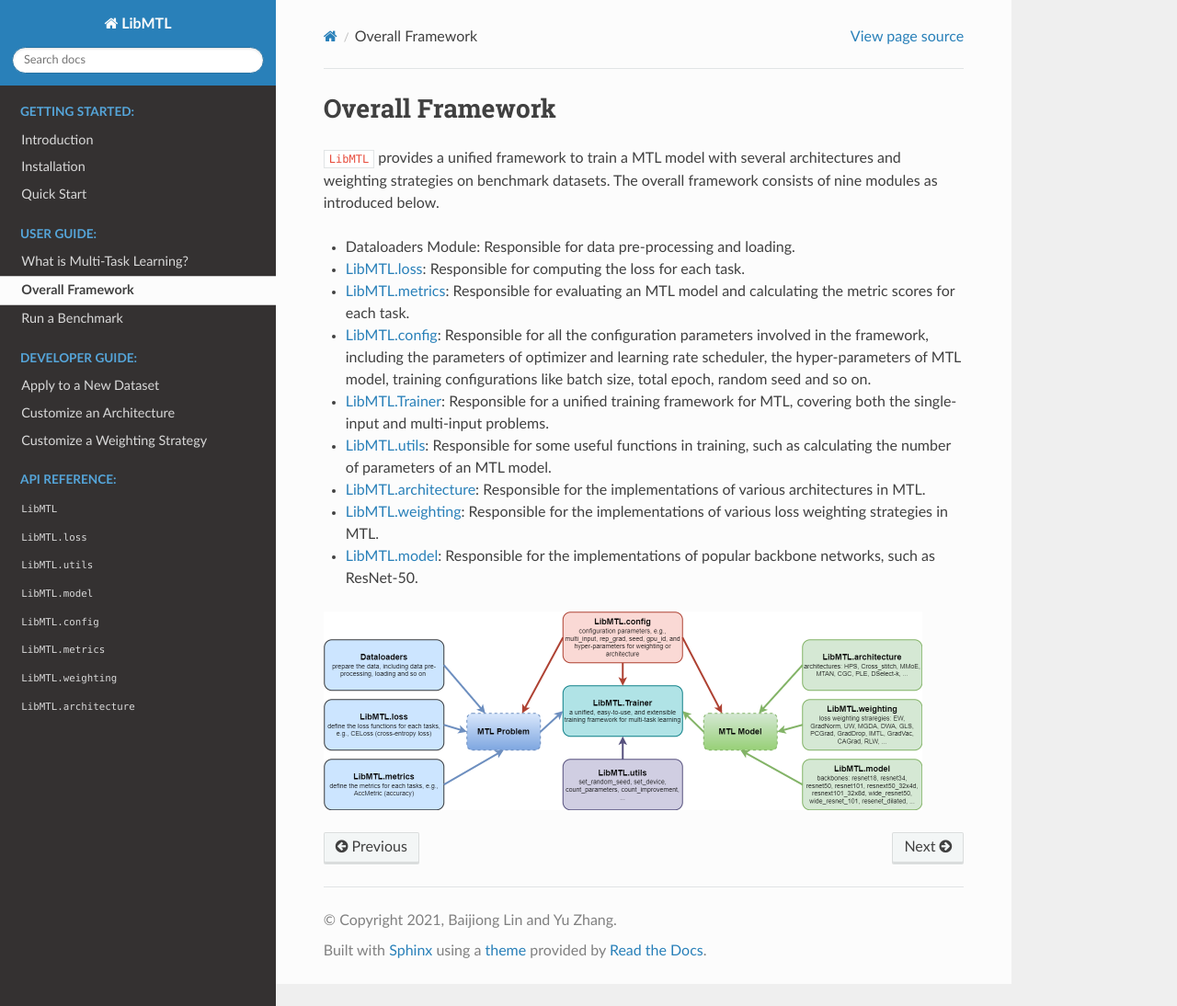
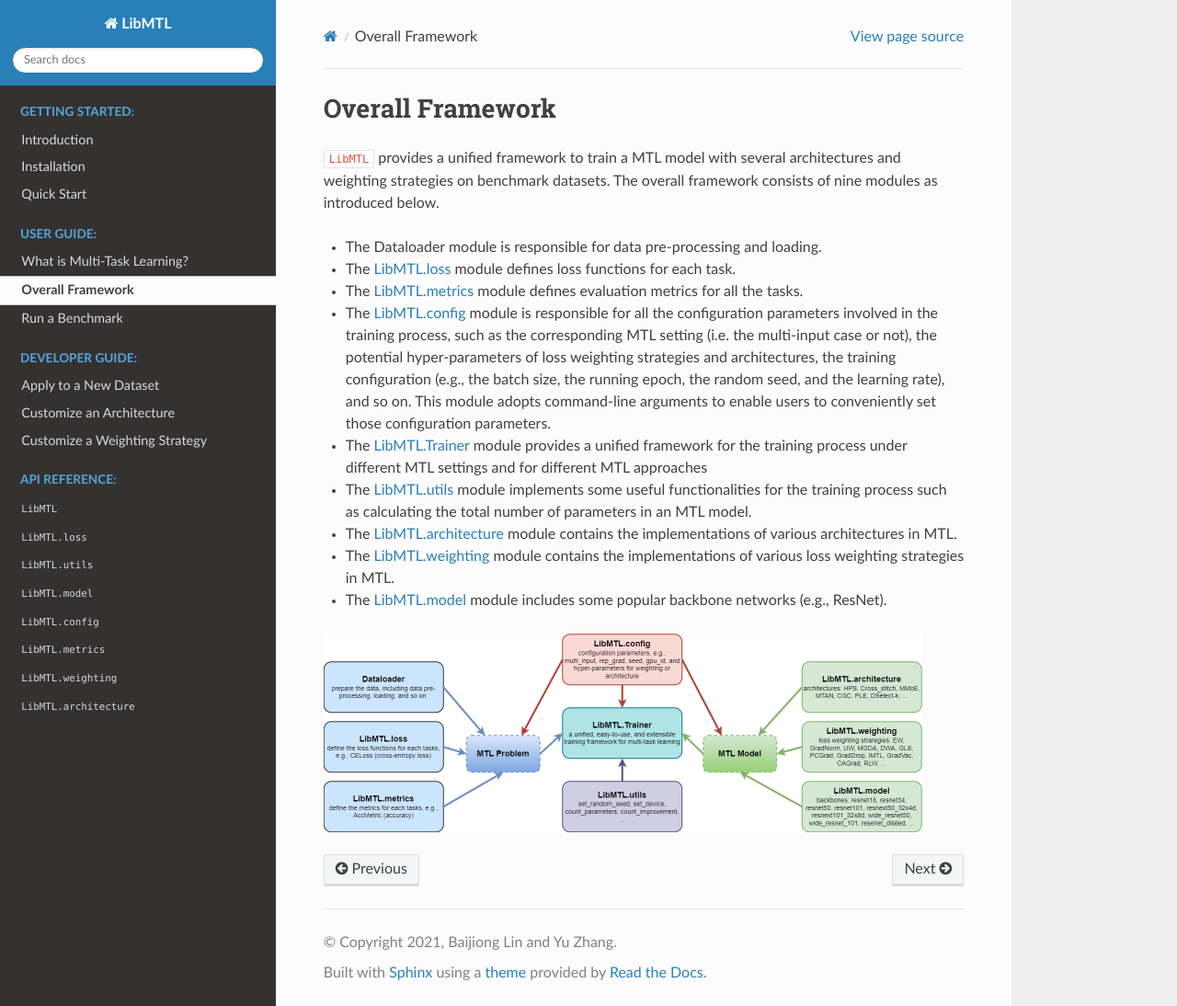
Before and after one commit to median-research-group/LibMTL, a Sphinx documentation site: the page built from docs/docs/user_guide/framework.md, in a window 1280 px wide and 1094 px high. Shown: the whole window at 92% size. Built offline with Sphinx 7.4.7 and the Read the Docs theme 2.0.0, drawn with Linux system fonts in a browser that asks for light colours.

Commit message:
update framework

````diff
--- a/docs/docs/user_guide/framework.md
+++ b/docs/docs/user_guide/framework.md
@@ -3,23 +3,23 @@
 ``LibMTL`` provides a unified framework to train a MTL model with several architectures and weighting strategies on benchmark datasets. The overall framework consists of nine modules as introduced below.
 
 ```eval_rst
-- Dataloaders Module: Responsible for data pre-processing and loading.
+- The Dataloader module is responsible for data pre-processing and loading.
 
-- `LibMTL.loss <../_autoapi/LibMTL/loss/index.html>`_: Responsible for computing the loss for each task.
+- The `LibMTL.loss <../_autoapi/LibMTL/loss/index.html>`_ module defines loss functions for each task.
 
-- `LibMTL.metrics <../_autoapi/LibMTL/metrics/index.html>`_: Responsible for evaluating an MTL model and calculating the metric scores for each task.
+- The `LibMTL.metrics <../_autoapi/LibMTL/metrics/index.html>`_ module defines evaluation metrics for all the tasks.
 
-- `LibMTL.config <../_autoapi/LibMTL/config/index.html>`_: Responsible for all the configuration parameters involved in the framework, including the parameters of optimizer and learning rate scheduler, the hyper-parameters of MTL model, training configurations like batch size, total epoch, random seed and so on.
+- The `LibMTL.config <../_autoapi/LibMTL/config/index.html>`_ module is responsible for all the configuration parameters involved in the training process, such as the corresponding MTL setting (i.e. the multi-input case or not), the potential hyper-parameters of loss weighting strategies and architectures, the training configuration (e.g., the batch size, the running epoch, the random seed, and the learning rate), and so on. This module adopts command-line arguments to enable users to conveniently set those configuration parameters.
 
-- `LibMTL.Trainer <../_autoapi/LibMTL/trainer/index.html>`_: Responsible for a unified training framework for MTL, covering both the single-input and multi-input problems.
+- The `LibMTL.Trainer <../_autoapi/LibMTL/trainer/index.html>`_ module provides a unified framework for the training process under different MTL settings and for different MTL approaches
 
-- `LibMTL.utils <../_autoapi/LibMTL/utils/index.html>`_: Responsible for some useful functions in training, such as calculating the number of parameters of an MTL model.
+- The `LibMTL.utils <../_autoapi/LibMTL/utils/index.html>`_ module implements some useful functionalities for the training process such as calculating the total number of parameters in an MTL model.
 
-- `LibMTL.architecture <../_autoapi/LibMTL/architecture/index.html>`_: Responsible for the implementations of various architectures in MTL.
+- The `LibMTL.architecture <../_autoapi/LibMTL/architecture/index.html>`_ module contains the implementations of various architectures in MTL.
 
-- `LibMTL.weighting <../_autoapi/LibMTL/weighting/index.html>`_: Responsible for the implementations of various loss weighting strategies in MTL.
+- The `LibMTL.weighting <../_autoapi/LibMTL/weighting/index.html>`_ module contains the implementations of various loss weighting strategies in MTL.
 
-- `LibMTL.model <../_autoapi/LibMTL/model/index.html>`_: Responsible for the implementations of popular backbone networks, such as ResNet-50.
+- The `LibMTL.model <../_autoapi/LibMTL/model/index.html>`_ module includes some popular backbone networks (e.g., ResNet).
 ```
 
 ```eval_rst
````
Also changed, not shown: docs/docs/images/framework.png.
